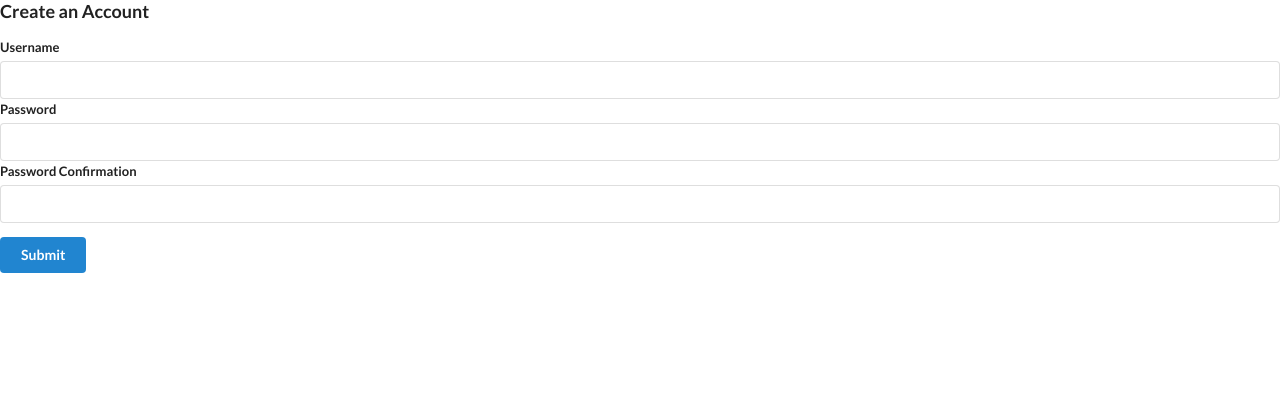
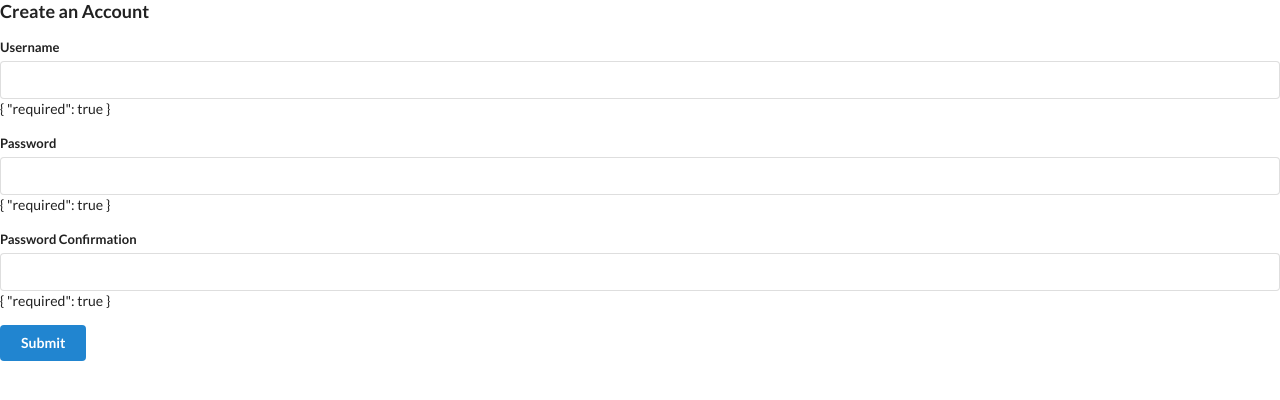
Before and after one commit to pyavchik/emailclient, an Angular app: page /signup in a window 1280 px wide. Shown: the top 400 px of the page. Built offline with nearby package versions, Linux system fonts and the light colour scheme.

Commit message:
password validators added

```diff
--- a/src/app/auth/signup/signup.component.html
+++ b/src/app/auth/signup/signup.component.html
@@ -5,11 +5,21 @@
   <div class="field">
     <label>Username</label>
     <input formControlName="username">
+    {{authForm.get('username').errors | json}}
+  </div>
+  <div class="field">
     <label>Password</label>
     <input formControlName="password">
+    {{authForm.get('password').errors | json}}
+  </div>
+  <div class="field">
     <label>Password Confirmation</label>
     <input formControlName="passwordConfirmation">
+    {{authForm.get('passwordConfirmation').errors | json}}
   </div>
 
-  <button class="ui submit button primary">Submit</button>
+
+  <div>
+    <button class="ui submit button primary">Submit</button>
+  </div>
 </form>
--- a/src/app/auth/signup/signup.component.ts
+++ b/src/app/auth/signup/signup.component.ts
@@ -1,5 +1,5 @@
 import { Component, OnInit } from '@angular/core';
-import {FormControl, FormGroup} from '@angular/forms';
+import {FormControl, FormGroup, Validators} from '@angular/forms';
 
 @Component({
   selector: 'app-signup',
@@ -8,9 +8,23 @@
 })
 export class SignupComponent implements OnInit {
   authForm = new FormGroup({
-    username: new FormControl(''),
-    password: new FormControl(''),
-    passwordConfirmation: new FormControl('')
+    username: new FormControl('', [
+      Validators.required,
+      Validators.minLength(3),
+      Validators.maxLength(20),
+      Validators.pattern(/^[a-z0-9]+$/)
+    ]),
+    password: new FormControl('', [
+      Validators.required,
+      Validators.minLength(4),
+      Validators.maxLength(20)
+    ]),
+    passwordConfirmation: new FormControl('', [
+      Validators.required,
+      Validators.minLength(4),
+      Validators.maxLength(20),
+      Validators.pattern(/^[a-z0-9]+$/)
+    ])
   });
 ;
   constructor() { }
```
